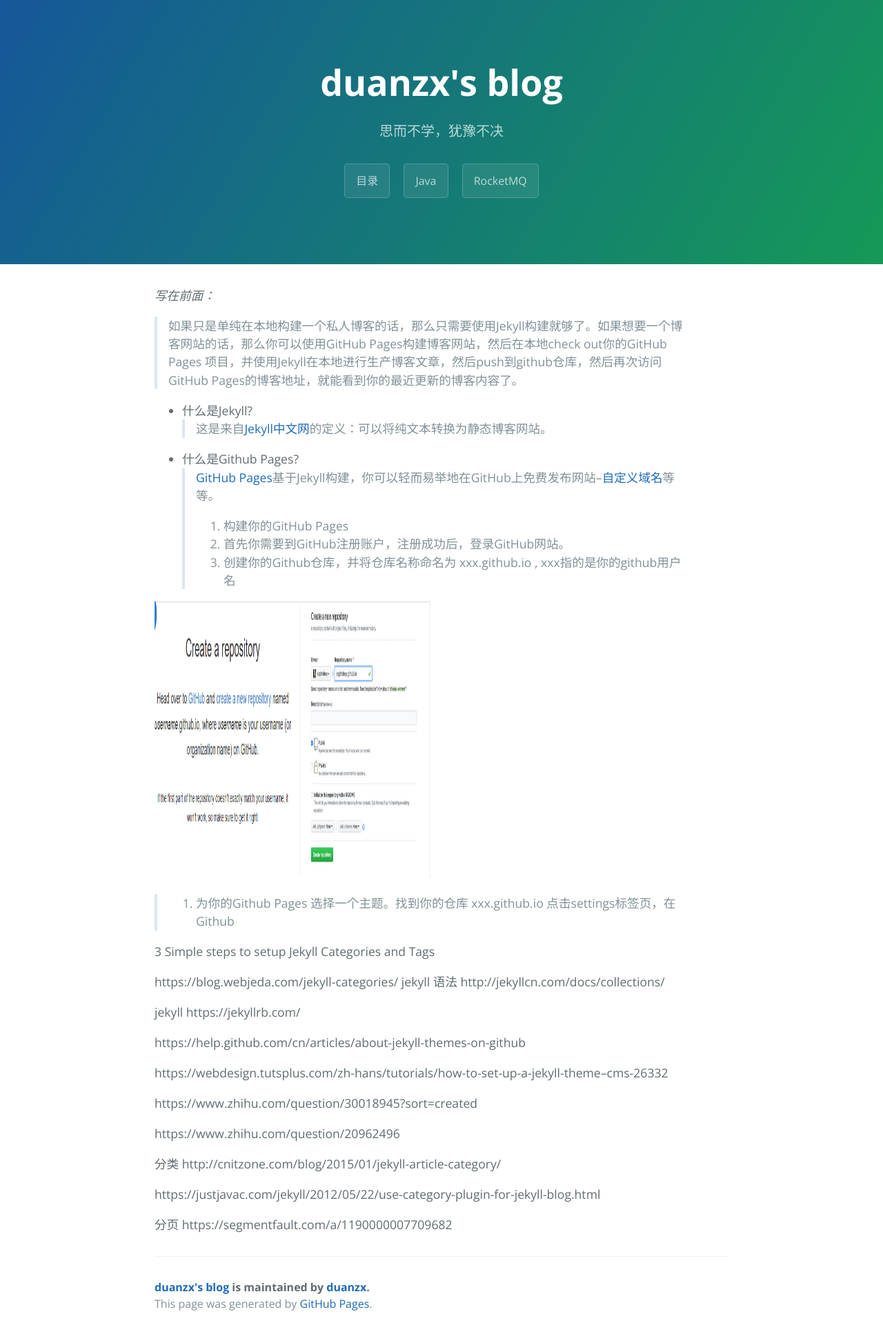
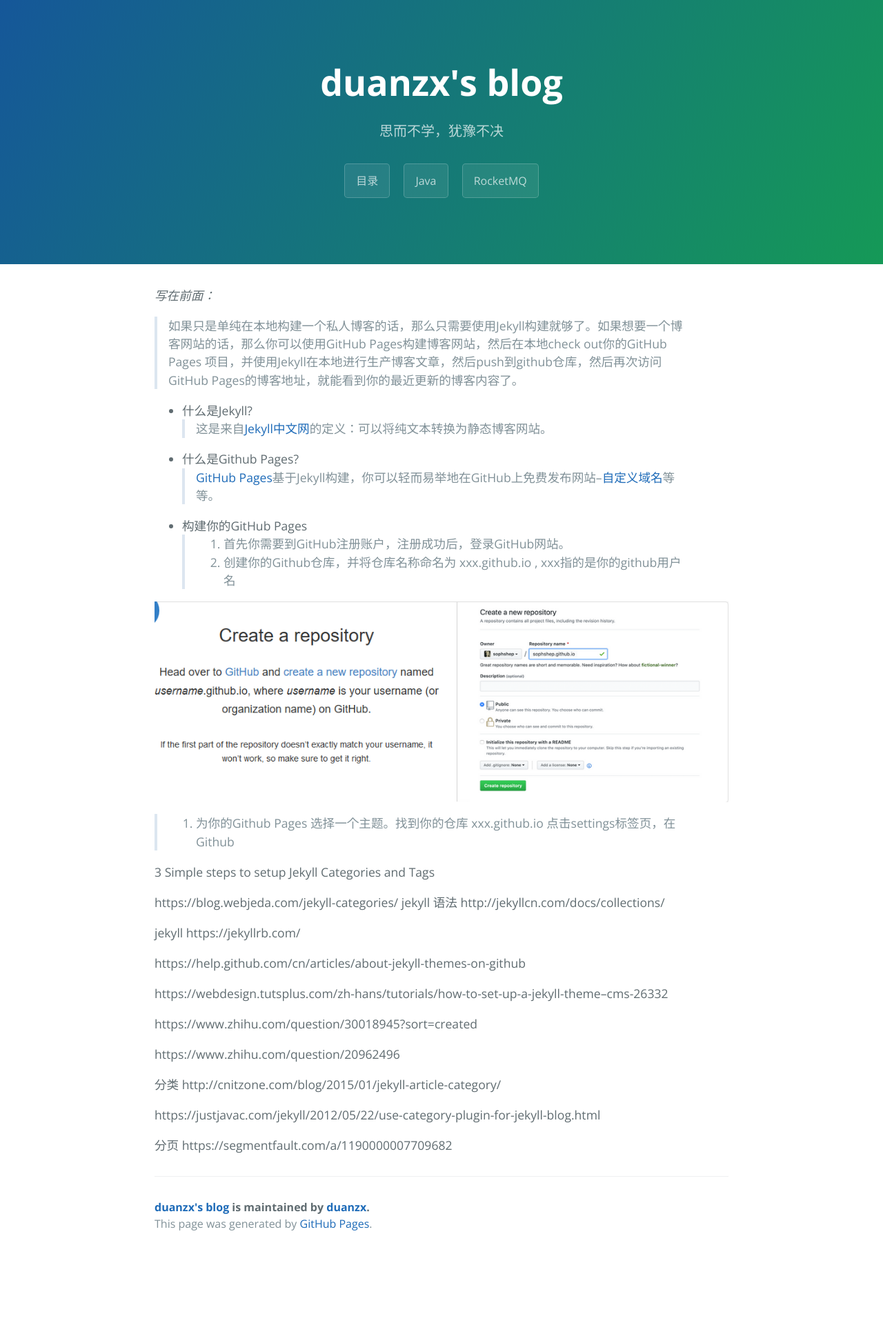
Before and after one commit to duanzx/duanzx.github.io, a Jekyll site: the page built from _posts/2019-08-11-构建github jekyll博客.md, in a window 1280 px wide. Shown: the whole page at 69% size. Built offline with Jekyll 4.4.1, drawn with Linux system fonts in a browser that asks for light colours; after the commit the page ends 1818 px from its top, so only the background shows below that.

Commit message:
使用GitHub Pages结合Jekyll构建博客网站 !

```diff
--- a/_posts/2019-08-11-构建github jekyll博客.md
+++ b/_posts/2019-08-11-构建github jekyll博客.md
@@ -9,14 +9,16 @@ categories: [jekyll]
 
 * 什么是Jekyll?
 > 这是来自[Jekyll中文网](http://jekyllcn.com)的定义：可以将纯文本转换为静态博客网站。
+
 * 什么是Github Pages?
 > [GitHub Pages](https://pages.github.com)基于Jekyll构建，你可以轻而易举地在GitHub上免费发布网站--[自定义域名](https://help.github.com/en/articles/about-supported-custom-domains)等等。
-1. 构建你的GitHub Pages
+
+* 构建你的GitHub Pages
 > 1. 首先你需要到GitHub注册账户，注册成功后，登录GitHub网站。
 > 2. 创建你的Github仓库，并将仓库名称命名为 xxx.github.io , xxx指的是你的github用户名
 
-<div>
-    <img src="/img/2019-08-11-构建github jekyll博客/githubpages_001.png" style="width:400px;height:400px;"  alt="" />
+<div style="display:flex;align-items:center;justify-content:center;">
+    <img src="/img/2019-08-11-构建github jekyll博客/githubpages_001.png" style="width:100%;height:100%;"  alt="" />
 </div>
 
 > 3. 为你的Github Pages 选择一个主题。找到你的仓库 xxx.github.io 点击settings标签页，在Github
```
